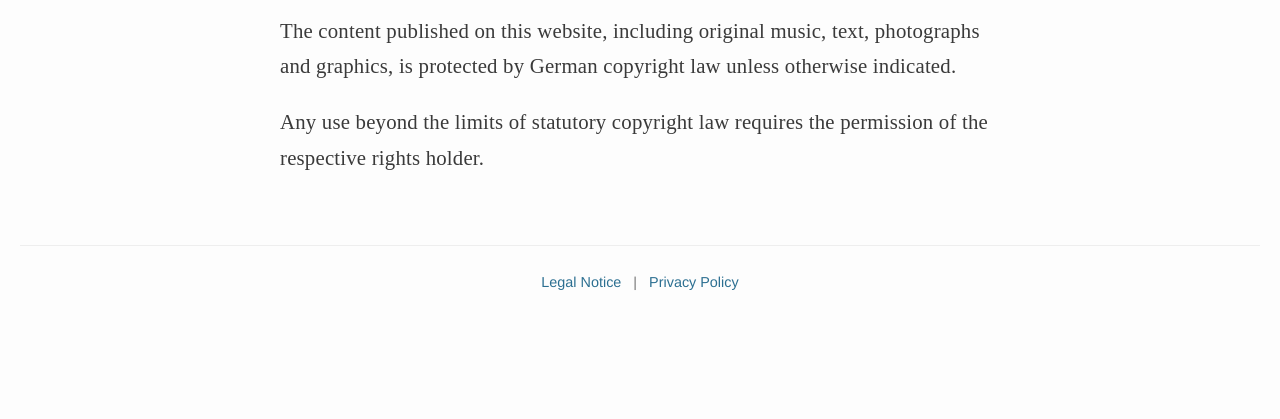
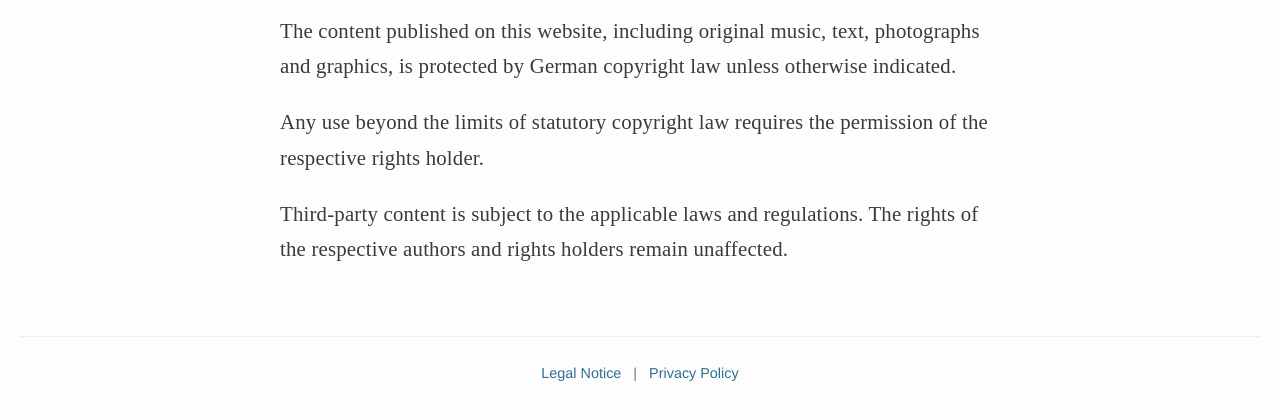
Before and after one commit to T-Ash-90/T-Ash-90.github.io, a website: page en/impressum.html in a window 1280 px wide. Shown: the part 691-1110 px from the top of the page. Before the commit the page ends 1030 px from the top, so only its background shows below. Drawn offline with Linux system fonts and the light colour scheme.

Commit message:
impressum updated

```diff
--- a/en/impressum.html
+++ b/en/impressum.html
@@ -44,6 +44,12 @@
             Any use beyond the limits of statutory copyright law requires
             the permission of the respective rights holder.
         </p>
+
+        <p>
+            Third-party content is subject to the applicable laws and regulations.
+            The rights of the respective authors and rights holders remain unaffected.
+        </p>
+
     </section>
 
     <div id="footer-placeholder"></div>
```
Also changed, not shown: de/impressum.html (+6 -3 lines).
